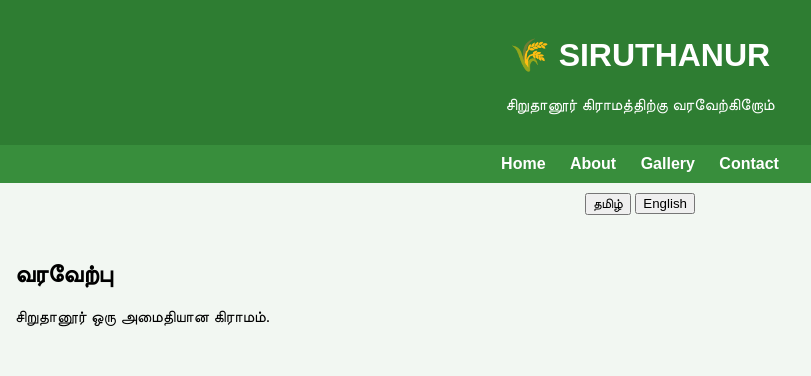
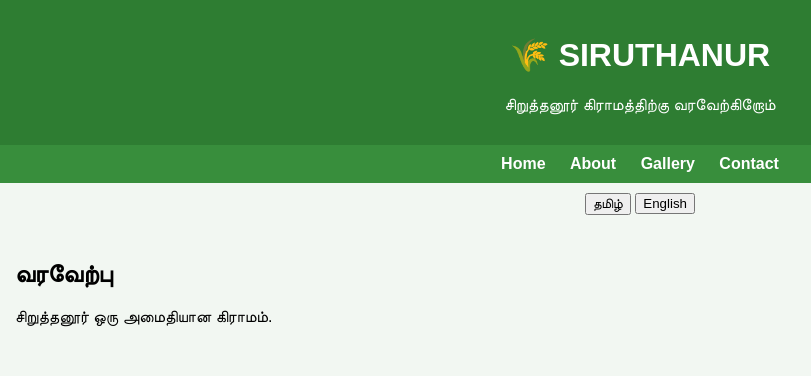
Before and after one commit to siruthanur/Siruthanur---village-, a plain HTML site: page index.html in a window 1280 px wide. Shown: the top 376 px of the page, 0-811 px from the left. Drawn offline with Linux system fonts and the light colour scheme.

Commit message:
Update index.html

```diff
--- a/index.html
+++ b/index.html
@@ -10,7 +10,7 @@
 
 <header>
   <h1>🌾 SIRUTHANUR</h1>
-  <p>சிறுதானூர் கிராமத்திற்கு வரவேற்கிறோம்</p>
+  <p>சிறுத்தனூர் கிராமத்திற்கு வரவேற்கிறோம்</p>
 </header>
 
 <nav>
@@ -27,7 +27,7 @@
 
 <section id="tamil">
   <h2>வரவேற்பு</h2>
-  <p>சிறுதானூர் ஒரு அமைதியான கிராமம்.</p>
+  <p>சிறுத்தனூர் ஒரு அமைதியான கிராமம்.</p>
 </section>
 
 <section id="english" style="display:none;">
```
